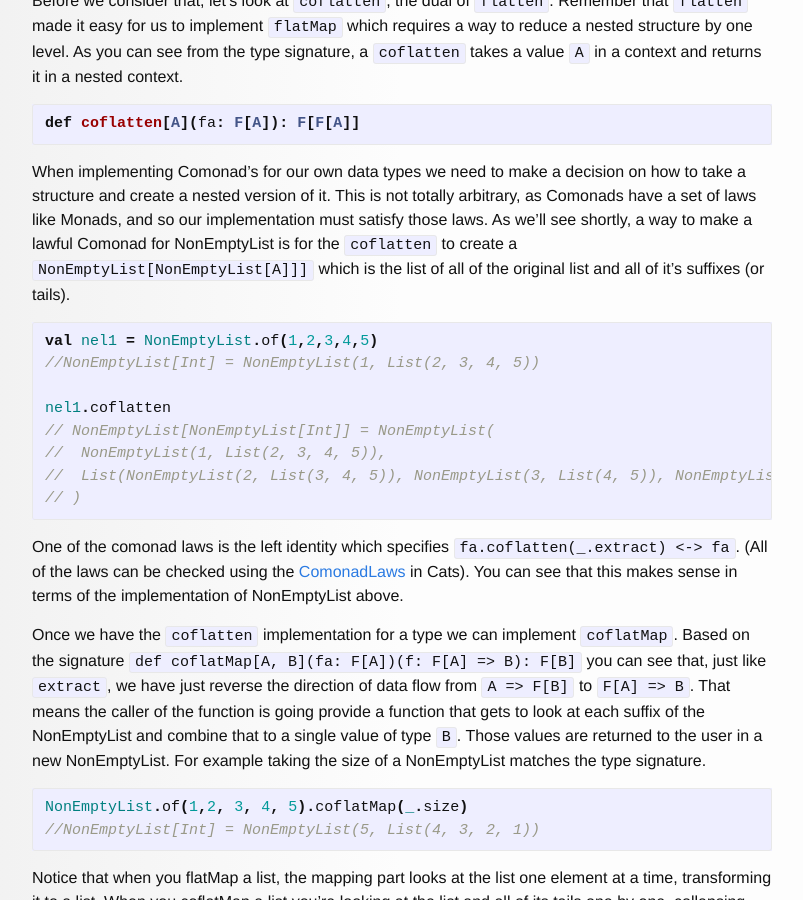
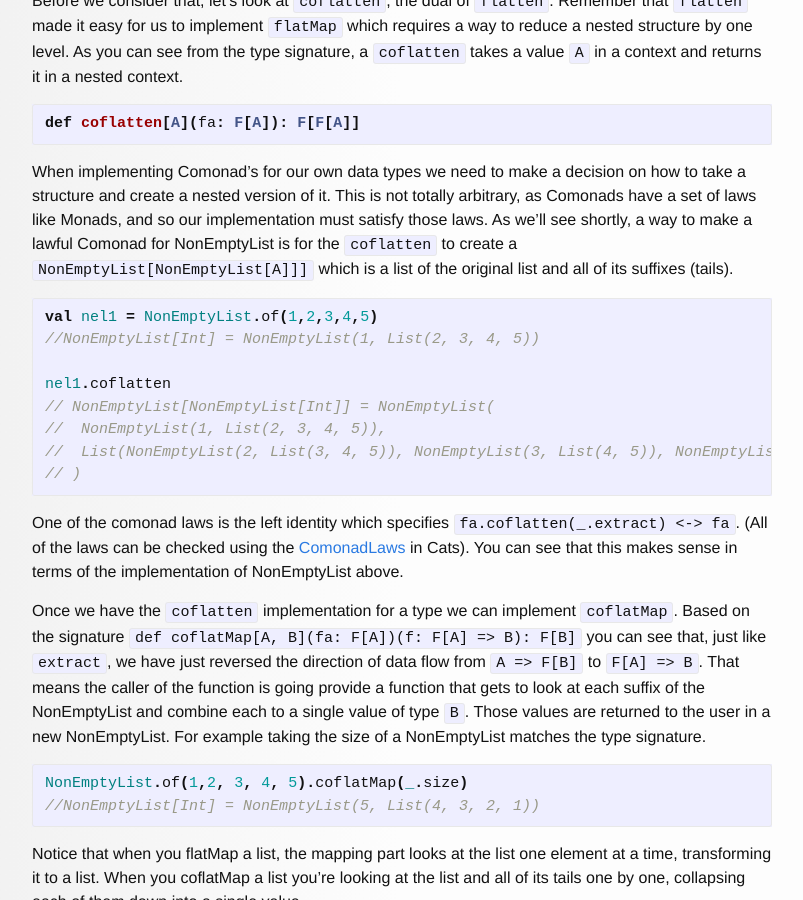
Before and after one commit to justinhj/justinhj.github.io, a Jekyll site: the page built from _posts/2019-06-20-comonads-for-life.md, in a window 1280 px wide and 900 px high, scrolled down 3812 px. Shown: the whole window, without its empty margins (238-1041 px from the left). Built offline with Jekyll 4.4.1, drawn with Linux system fonts in a browser that asks for light colours; comment, search, counter and statistics services are not loaded; some of the changed text lies outside the part shown.

Commit message:
sigh more typos

````diff
--- a/_posts/2019-06-20-comonads-for-life.md
+++ b/_posts/2019-06-20-comonads-for-life.md
@@ -136,7 +136,7 @@ I found `extract` is simple to understand, but `coflatMap` takes some mental gym
 def coflatten[A](fa: F[A]): F[F[A]]
 ```
 
-When implementing Comonad's for our own data types we need to make a decision on how to take a structure and create a nested version of it. This is not totally arbitrary, as Comonads have a set of laws like Monads, and so our implementation must satisfy those laws. As we'll see shortly, a way to make a lawful Comonad for NonEmptyList is for the `coflatten` to create a `NonEmptyList[NonEmptyList[A]]]` which is the list of all of the original list and all of it's suffixes (or tails).
+When implementing Comonad's for our own data types we need to make a decision on how to take a structure and create a nested version of it. This is not totally arbitrary, as Comonads have a set of laws like Monads, and so our implementation must satisfy those laws. As we'll see shortly, a way to make a lawful Comonad for NonEmptyList is for the `coflatten` to create a `NonEmptyList[NonEmptyList[A]]]` which is a list of the original list and all of its suffixes (tails).
 
 ```scala
 val nel1 = NonEmptyList.of(1,2,3,4,5)
@@ -151,7 +151,7 @@ nel1.coflatten
 
 One of the comonad laws is the left identity which specifies `fa.coflatten(_.extract) <-> fa`. (All of the laws can be checked using the [ComonadLaws](https://github.com/typelevel/cats/blob/master/laws/src/main/scala/cats/laws/ComonadLaws.scala) in Cats). You can see that this makes sense in terms of the implementation of NonEmptyList above.
 
-Once we have the `coflatten` implementation for a type we can implement `coflatMap`. Based on the signature `def coflatMap[A, B](fa: F[A])(f: F[A] => B): F[B]` you can see that, just like `extract`, we have just reverse the direction of data flow from `A => F[B]` to `F[A] => B`. That means the caller of the function is going provide a function that gets to look at each suffix of the NonEmptyList and combine that to a single value of type `B`. Those values are returned to the user in a new NonEmptyList. For example taking the size of a NonEmptyList matches the type signature.
+Once we have the `coflatten` implementation for a type we can implement `coflatMap`. Based on the signature `def coflatMap[A, B](fa: F[A])(f: F[A] => B): F[B]` you can see that, just like `extract`, we have just reversed the direction of data flow from `A => F[B]` to `F[A] => B`. That means the caller of the function is going provide a function that gets to look at each suffix of the NonEmptyList and combine each to a single value of type `B`. Those values are returned to the user in a new NonEmptyList. For example taking the size of a NonEmptyList matches the type signature.
 
 ```scala
 NonEmptyList.of(1,2, 3, 4, 5).coflatMap(_.size)
````
Also changed, not shown: other parts of _posts/2019-06-20-comonads-for-life.md (+1 -1 lines).
